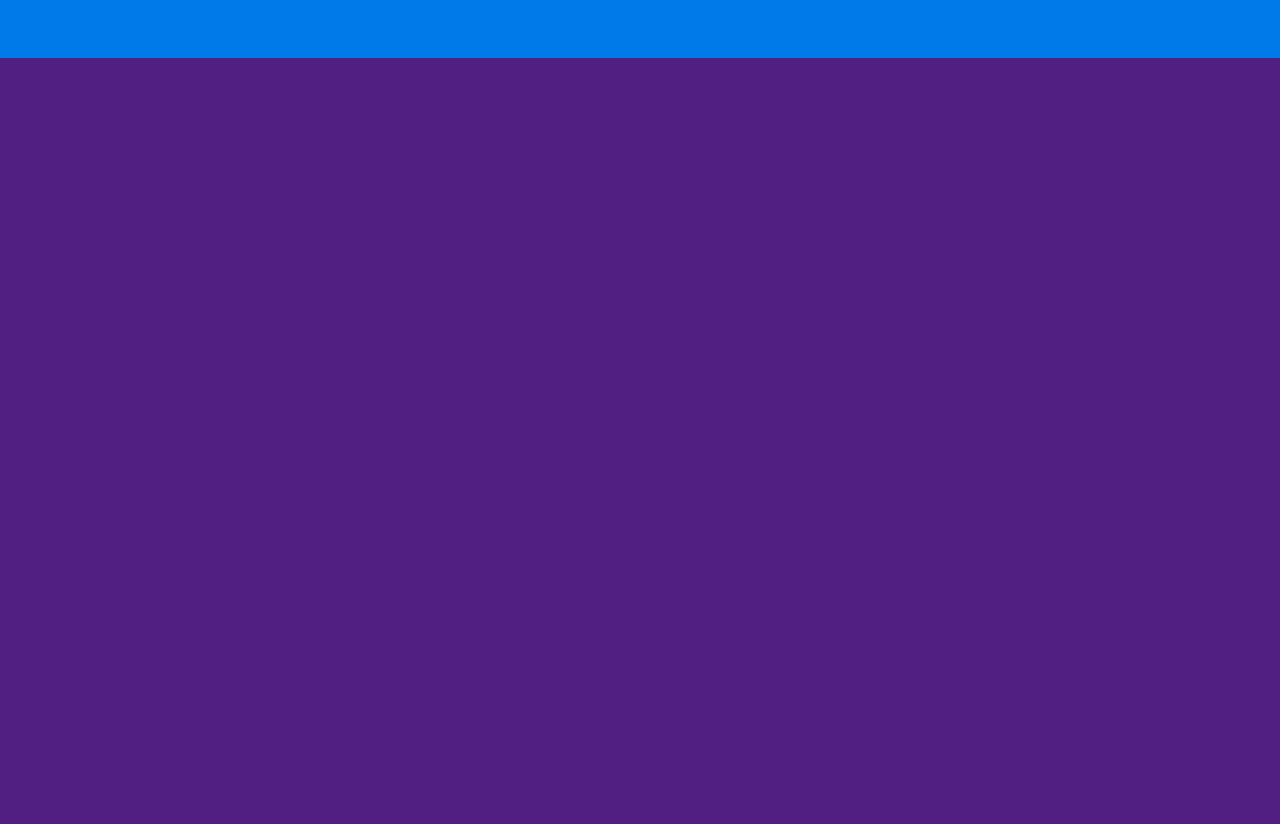
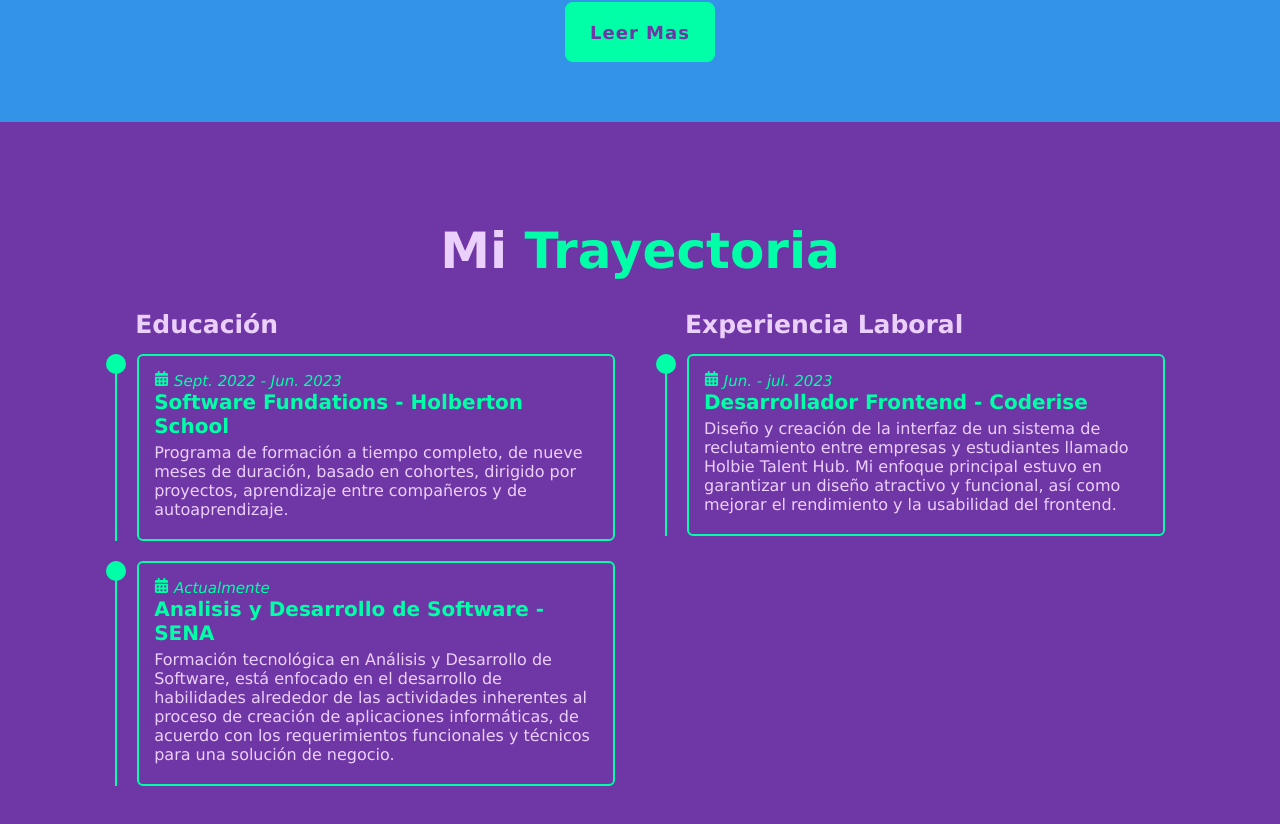
Before and after one commit to Natha0b/portfolio-website, a Next.js app in the folder portfolio-website/: page / in a window 1280 px wide. Shown: the part 1582-2406 px from the top of the page. Before the commit the page ends 1640 px from the top, so only its background shows below. Built offline with nearby package versions, Linux system fonts and the light colour scheme.

Commit message:
Add new information in the portfolio

```diff
--- a/portfolio-website/src/app/components/About/aboutme.css
+++ b/portfolio-website/src/app/components/About/aboutme.css
@@ -58,9 +58,10 @@ span {
 }
 
 .about-content p {
-    font-size: 1.6rem;
+    font-size: 2.0rem;
     margin: 2rem 0 3rem;
     text-align: justify;
+    font-family:'Gill Sans', 'Gill Sans MT', Calibri, 'Trebuchet MS', sans-serif;
 }
 
 .btn-box.btns {
--- /dev/null
+++ b/portfolio-website/src/app/components/Education/Education.jsx
@@ -0,0 +1,56 @@
+import React from 'react';
+import './education.css'
+import { FaCalendarAlt } from 'react-icons/fa'
+
+function Education() {
+    return (
+        <section className='education'>
+            <h2 className='heading'>Mi <span>Trayectoria</span></h2>
+            <div className="education-row">
+                <div className="education-column">
+                    <h3 className='title'>Educación</h3>
+
+                    <div className="education-box">
+                        <div className="education-content">
+                            <div className="content">
+                                <div className="year">
+                                    <i><FaCalendarAlt /> Sept. 2022 - Jun. 2023</i>
+                                    <h3>Software Fundations - Holberton School</h3>
+                                    <p>Programa de formación a tiempo completo, de nueve meses de duración, basado en cohortes, dirigido por proyectos, aprendizaje entre compañeros y de autoaprendizaje.</p>
+                                </div>
+                            </div>
+                        </div>
+                    </div>
+                    <div className="education-box">
+                        <div className="education-content">
+                            <div className="content">
+                                <div className="year">
+                                    <i><FaCalendarAlt /> Actualmente</i>
+                                    <h3>Analisis y Desarrollo de Software - SENA</h3>
+                                    <p>Formación tecnológica en Análisis y Desarrollo de Software, está enfocado en el desarrollo de habilidades alrededor de las actividades inherentes al proceso de creación de aplicaciones informáticas, de acuerdo con los requerimientos funcionales y técnicos para una solución de negocio.</p>
+                                </div>
+                            </div>
+                        </div>
+                    </div>
+                </div>
+                <div className="education-column">
+                    <h3 className='title'>Experiencia Laboral</h3>
+
+                    <div className="education-box">
+                        <div className="education-content">
+                            <div className="content">
+                                <div className="year">
+                                    <i><FaCalendarAlt /> Jun. - jul. 2023</i>
+                                    <h3>Desarrollador Frontend - Coderise</h3>
+                                    <p>Diseño y creación de la interfaz de un sistema de reclutamiento entre empresas y estudiantes llamado Holbie Talent Hub. Mi enfoque principal estuvo en garantizar un diseño atractivo y funcional, así como mejorar el rendimiento y la usabilidad del frontend.</p>
+                                </div>
+                            </div>
+                        </div>
+                    </div>
+                </div>
+            </div>
+        </section>
+    );
+}
+
+export default Education;
--- /dev/null
+++ b/portfolio-website/src/app/components/Education/education.css
@@ -0,0 +1,89 @@
+.education {
+    display: flex;
+    justify-content: center;
+    align-items: center;
+    flex-direction: column;
+    min-height: auto;
+    padding-bottom: 5rem;
+}
+
+.education .education-row {
+    display: flex;
+    flex-wrap: wrap;
+    gap: 5rem;
+}
+
+.education-row .education-column {
+    flex: 1 1 40rem;
+}
+
+.education-column .title {
+    font-size: 2.5rem;
+    margin: 0 0 1.5rem 2rem;
+}
+
+.education-column .education-box {
+    border-left: .2rem solid var(--main-color);
+}
+
+.education-box .education-content {
+    position: relative;
+    padding-left: 2rem;
+}
+
+.education-box .education-content::before {
+    content: '';
+    position: absolute;
+    top: 0;
+    left: -1.1rem;
+    width: 2rem;
+    height: 2rem;
+    background: var(--main-color);
+    border-radius: 50%;
+}
+
+.education-content .content {
+    position: relative;
+    padding: 1.5rem;
+    border: .2rem solid var(--main-color);
+    border-radius: .6rem;
+    margin-bottom: 2rem;
+    overflow: hidden;
+}
+
+.education-content .content::before {
+    content: '';
+    position: absolute;
+    top: 0;
+    left: 0;
+    width: 0%;
+    height: 100%;
+    background: var(--second-bg-color);
+    z-index: -1;
+    transition: .5s;
+
+}
+
+.education-content .content:hover::before {
+    width: 100%;
+}
+
+.education-content .content .year {
+    font-size: 1.5rem;
+    color: var(--main-color);
+    padding-bottom: .5rem;
+}
+
+.education-content .content .year i {
+    padding-right: .5rem;
+}
+
+.education-content .content h3 {
+    font-size: 2rem;
+}
+
+.education-content .content p {
+    font-size: 1.6rem;
+    padding-top: .5rem;
+    color: var(--text-color);
+}
--- a/portfolio-website/src/app/globals.css
+++ b/portfolio-website/src/app/globals.css
@@ -12,9 +12,9 @@
 
 
 :root {
-    --bg-color: #511F81;
-    --second-bg-color: #007AE8;
-    --text-color: #f5e3ff;
+    --bg-color: #6f36a5;
+    --second-bg-color: #3393e7;
+    --text-color: #ecd0fc;
     --main-color: #00FFA6;
 }
 
--- a/portfolio-website/src/app/page.jsx
+++ b/portfolio-website/src/app/page.jsx
@@ -1,7 +1,7 @@
 import React from 'react'
 import AboutMe from './components/About/AboutMe';
 import Home from './components/Home/Home';
-
+import Education from './components/Education/Education';
 
 
 function Page() {
@@ -9,6 +9,7 @@ function Page() {
         <div>
             <Home />
             <AboutMe />
+            <Education />
         </div>
 
 
```
Also changed, not shown: portfolio-website/src/app/components/Skills/Skills.jsx (added, +56 -0 lines), portfolio-website/src/app/components/Skills/skills.css (added, +27 -0 lines).
